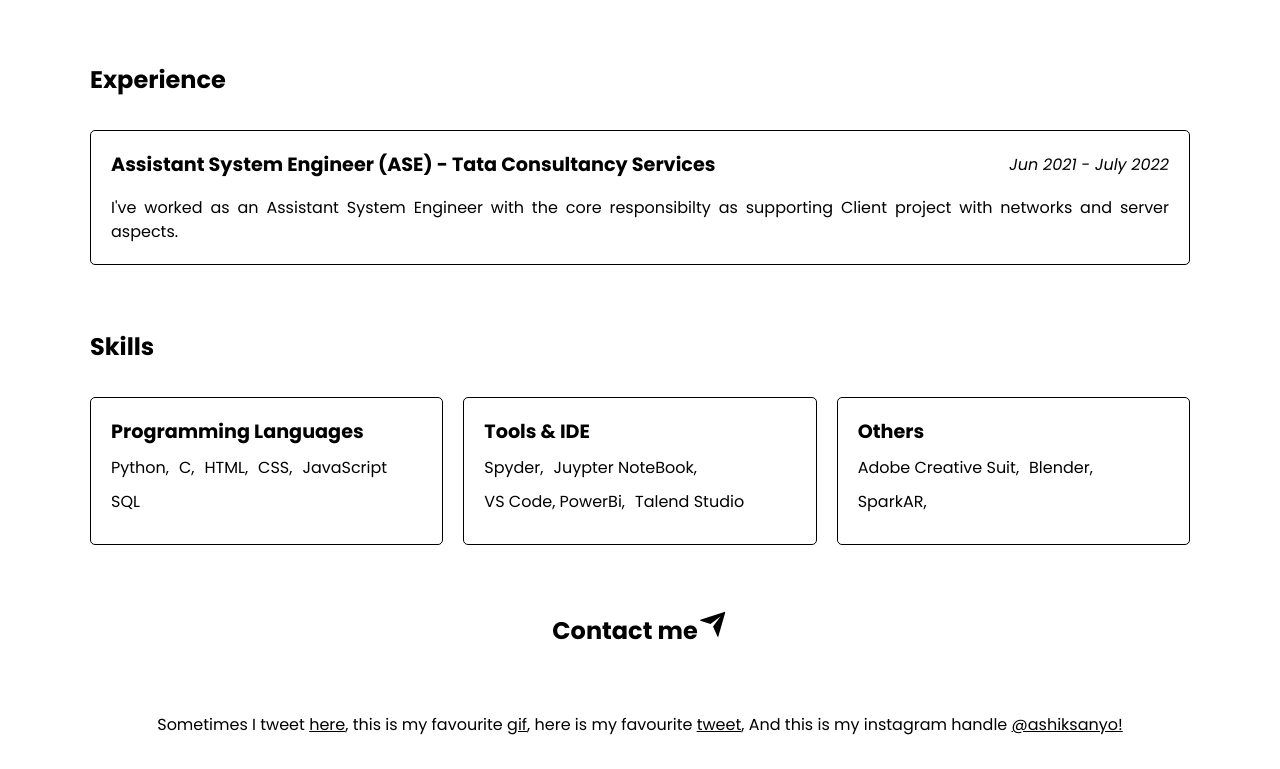
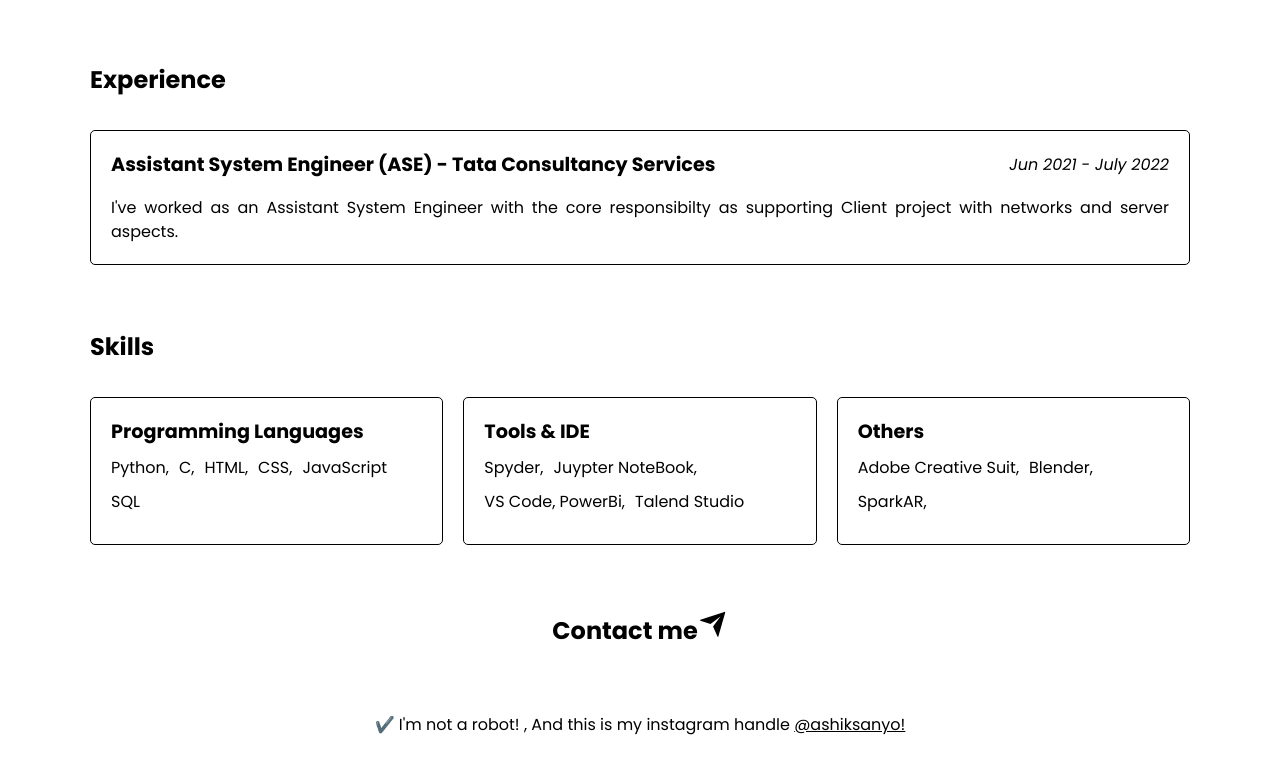
Before and after one commit to ashiksanyo10/Port_React, a React (Vite) app: page / in a window 1280 px wide. Shown: the part 838-1607 px from the top of the page. Built offline with nearby package versions, Linux system fonts and the light colour scheme.

Commit message:
Update Footer.jsx

```diff
--- a/src/components/Footer/Footer.jsx
+++ b/src/components/Footer/Footer.jsx
@@ -4,17 +4,7 @@ const Footer = () => {
   return (
     <footer>
       <p>
-      Sometimes I tweet
-        <a href="https://twitter.com/AshSanyo" target="blank"> <u>here</u></a>
-        ,
-
-        this is my favourite
-        <a href="https://giphy.com/gifs/Friends-season-6-the-one-with-unagi-episode-617-JOe7JxOiMg61ogl6fH/fullscreen" target="blank"> <u>gif</u></a>
-        ,
-
-        here is my favourite
-        <a href="https://twitter.com/ScienceMemes6/status/1362504877889454081?s=20&t=lIiaaUethpTNNdQVtYe60Q" target="blank"> <u>tweet</u></a>
-
+       ✔️ I'm not a robot!
       ,
 
       And this is my instagram handle
```
